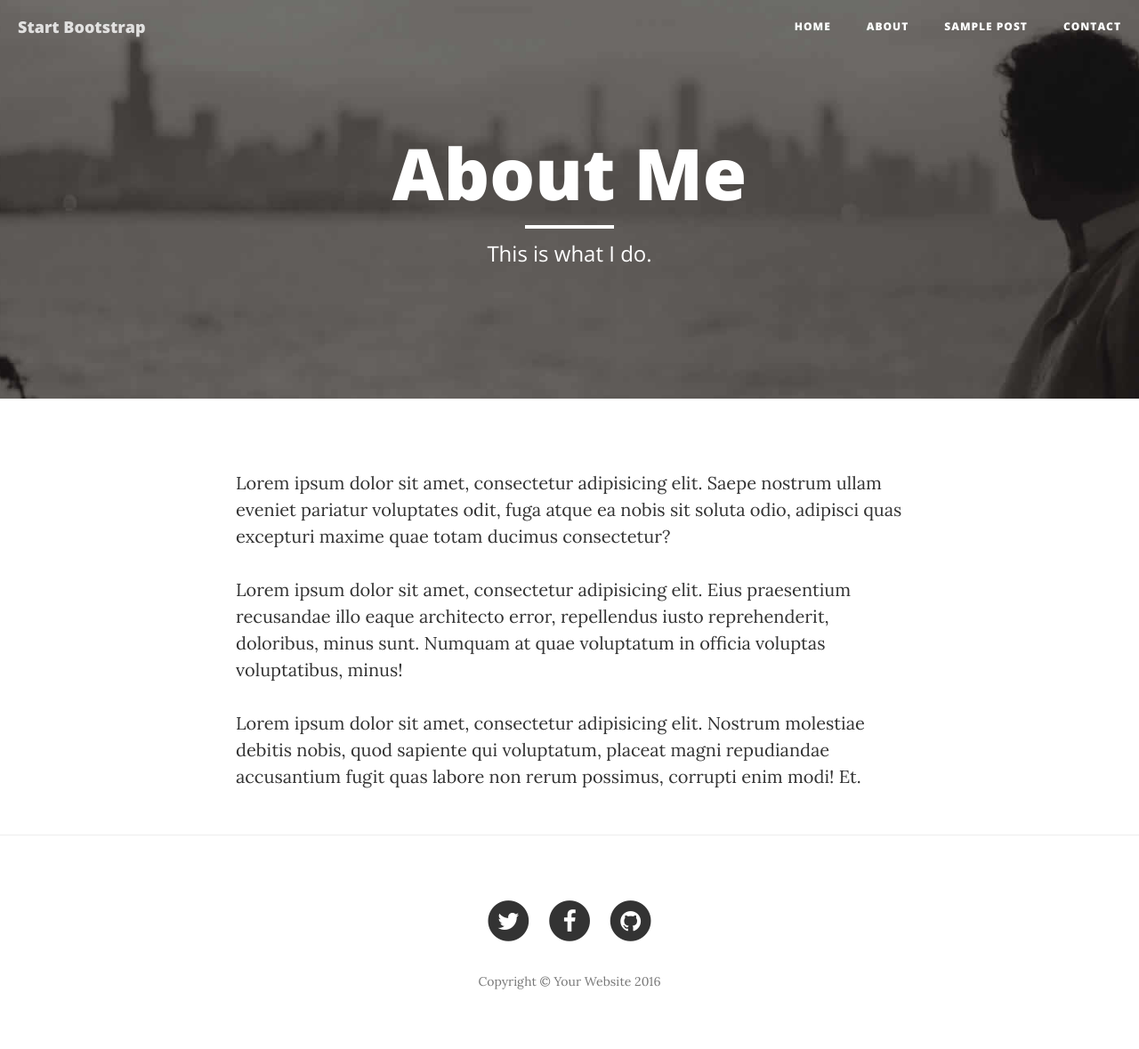
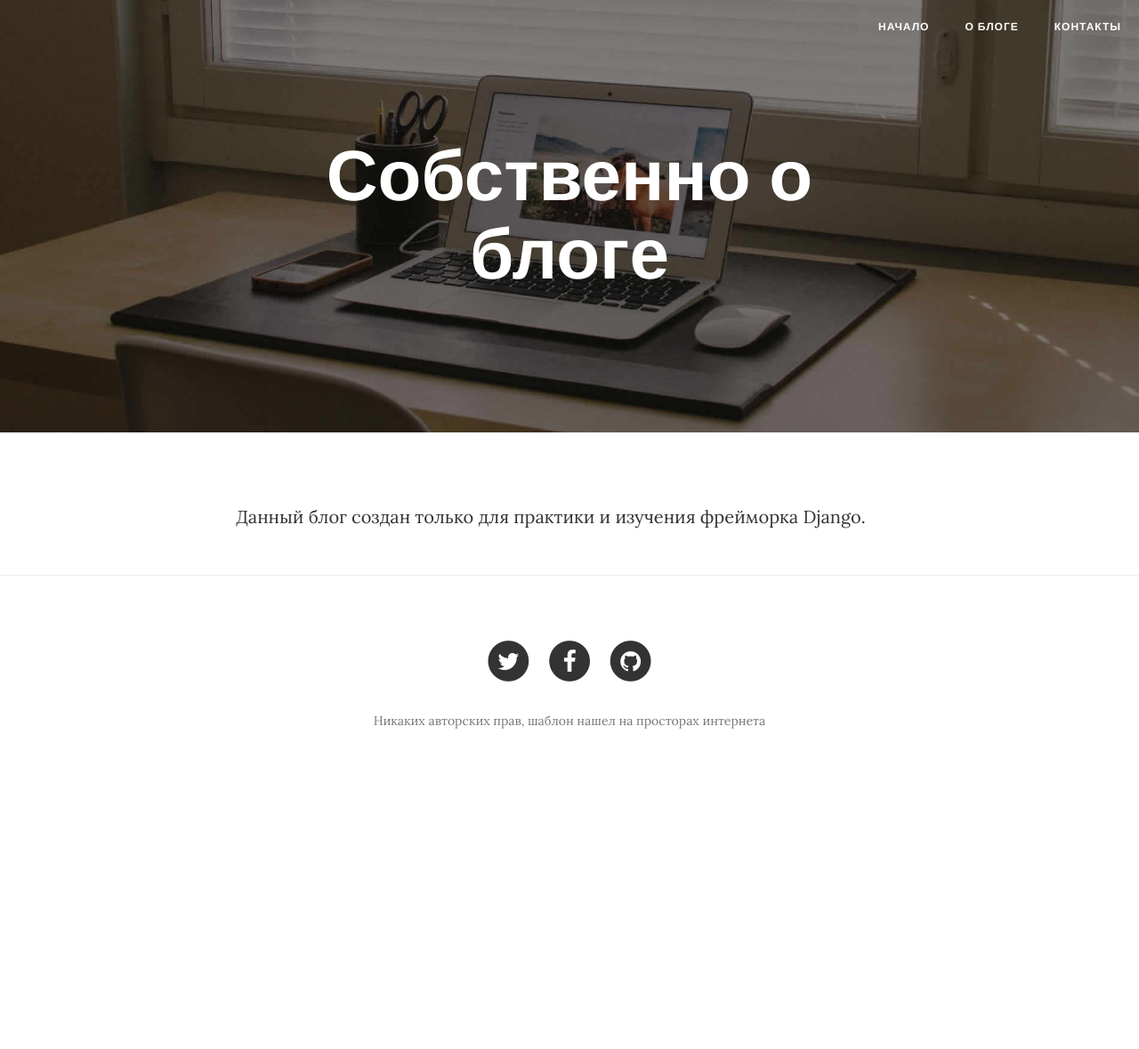
Before and after one commit to Bang1n14/Blog, a Django app: template templates/posts/about.html in a window 1280 px wide. Shown: the whole page at 89% size. After the commit the page ends 819 px from the top, so only its background shows below. Run offline with Django 4.2, Linux system fonts and the light colour scheme; the template is opened without the code that fills it, so the values that code supplies are empty; some libraries are stand-ins or nearby versions.

Commit message:
refactor html`s

```diff
--- a/Blog/urls.py
+++ b/Blog/urls.py
@@ -21,6 +21,7 @@
 urlpatterns = [
     path('admin/', admin.site.urls),
     path('', include('web_blog.urls')),
+
 ]
 
 if settings.DEBUG:
--- a/templates/posts/about.html
+++ b/templates/posts/about.html
@@ -1,6 +1,6 @@
 <!DOCTYPE html>
+{% load static %}
 <html lang="en">
-
 <head>
 
     <meta charset="utf-8">
@@ -9,25 +9,19 @@
     <meta name="description" content="">
     <meta name="author" content="">
 
-    <title>Clean Blog - About</title>
+    <title>О картавом блоге</title>
 
     <!-- Bootstrap Core CSS -->
-    <link href="vendor/bootstrap/css/bootstrap.min.css" rel="stylesheet">
+    <link href="{% static 'vendor/bootstrap/css/bootstrap.min.css'%}" rel="stylesheet">
 
     <!-- Theme CSS -->
-    <link href="css/clean-blog.min.css" rel="stylesheet">
+    <link href="{% static 'css/clean-blog.min.css'%}" rel="stylesheet">
 
     <!-- Custom Fonts -->
-    <link href="vendor/font-awesome/css/font-awesome.min.css" rel="stylesheet" type="text/css">
+    <link href="{% static 'vendor/font-awesome/css/font-awesome.min.css'%}" rel="stylesheet" type="text/css">
     <link href='https://fonts.googleapis.com/css?family=Lora:400,700,400italic,700italic' rel='stylesheet' type='text/css'>
     <link href='https://fonts.googleapis.com/css?family=Open+Sans:300italic,400italic,600italic,700italic,800italic,400,300,600,700,800' rel='stylesheet' type='text/css'>
 
-    <!-- HTML5 Shim and Respond.js IE8 support of HTML5 elements and media queries -->
-    <!-- WARNING: Respond.js doesn't work if you view the page via file:// -->
-    <!--[if lt IE 9]>
-        <script src="https://oss.maxcdn.com/libs/html5shiv/3.7.0/html5shiv.js"></script>
-        <script src="https://oss.maxcdn.com/libs/respond.js/1.4.2/respond.min.js"></script>
-    <![endif]-->
 
 </head>
 
@@ -42,23 +36,20 @@
                     <span class="sr-only">Toggle navigation</span>
                     Menu <i class="fa fa-bars"></i>
                 </button>
-                <a class="navbar-brand" href="index.html">Start Bootstrap</a>
+                <a class="navbar-brand" href="post.html"></a>
             </div>
 
             <!-- Collect the nav links, forms, and other content for toggling -->
             <div class="collapse navbar-collapse" id="bs-example-navbar-collapse-1">
                 <ul class="nav navbar-nav navbar-right">
                     <li>
-                        <a href="index.html">Home</a>
+                        <a href="post.html">Начало</a>
                     </li>
                     <li>
-                        <a href="about.html">About</a>
+                        <a href="about.html">О блоге</a>
                     </li>
                     <li>
-                        <a href="post.html">Sample Post</a>
-                    </li>
-                    <li>
-                        <a href="contact.html">Contact</a>
+                        <a href="contact.html">Контакты</a>
                     </li>
                 </ul>
             </div>
@@ -69,14 +60,12 @@
 
     <!-- Page Header -->
     <!-- Set your background image for this header on the line below. -->
-    <header class="intro-header" style="background-image: url('img/about-bg.jpg')">
+    <header class="intro-header" style="background-image: url('/static/img/home-bg.jpg')">
         <div class="container">
             <div class="row">
                 <div class="col-lg-8 col-lg-offset-2 col-md-10 col-md-offset-1">
                     <div class="page-heading">
-                        <h1>About Me</h1>
-                        <hr class="small">
-                        <span class="subheading">This is what I do.</span>
+                        <h1>Собственно о блоге</h1>
                     </div>
                 </div>
             </div>
@@ -87,9 +76,7 @@
     <div class="container">
         <div class="row">
             <div class="col-lg-8 col-lg-offset-2 col-md-10 col-md-offset-1">
-                <p>Lorem ipsum dolor sit amet, consectetur adipisicing elit. Saepe nostrum ullam eveniet pariatur voluptates odit, fuga atque ea nobis sit soluta odio, adipisci quas excepturi maxime quae totam ducimus consectetur?</p>
-                <p>Lorem ipsum dolor sit amet, consectetur adipisicing elit. Eius praesentium recusandae illo eaque architecto error, repellendus iusto reprehenderit, doloribus, minus sunt. Numquam at quae voluptatum in officia voluptas voluptatibus, minus!</p>
-                <p>Lorem ipsum dolor sit amet, consectetur adipisicing elit. Nostrum molestiae debitis nobis, quod sapiente qui voluptatum, placeat magni repudiandae accusantium fugit quas labore non rerum possimus, corrupti enim modi! Et.</p>
+                <p>Данный блог создан только для практики и изучения фрейморка Django.</p>
             </div>
         </div>
     </div>
@@ -127,7 +114,7 @@
                             </a>
                         </li>
                     </ul>
-                    <p class="copyright text-muted">Copyright &copy; Your Website 2016</p>
+                    <p class="copyright text-muted">Никаких авторских прав, шаблон нашел на просторах интернета</p>
                 </div>
             </div>
         </div>
--- a/templates/posts/post.html
+++ b/templates/posts/post.html
@@ -54,9 +54,6 @@
                     </li>
                     <li>
                         <a href="about.html">О блоге</a>
-                    </li>
-                    <li>
-                        <a href="post.html">Просто пост</a>
                     </li>
                     <li>
                         <a href="contact.html">Контакты</a>
@@ -127,7 +124,7 @@
                             </a>
                         </li>
                     </ul>
-                    <p class="copyright text-muted">Copyright &copy; Your Website 2016</p>
+                    <p class="copyright text-muted">Никаких авторских прав, шаблон нашел на просторах интернета</p>
                 </div>
             </div>
         </div>
--- a/web_blog/urls.py
+++ b/web_blog/urls.py
@@ -3,5 +3,8 @@
 from . import views
 
 urlpatterns = [
-    path('', views.PostView.as_view())
+    path('', views.PostView.as_view()),
+    path('post.html', views.PostView.as_view()),
+    path('about.html', views.PostAbout.as_view()),
+    path('contact.html', views.PostContact.as_view())
 ]
```
Also changed, not shown: templates/posts/contact.html (+14 -17 lines), templates/posts/post_list.html (deleted, +0 -12 lines), web_blog/views.py (+10 -0 lines).
